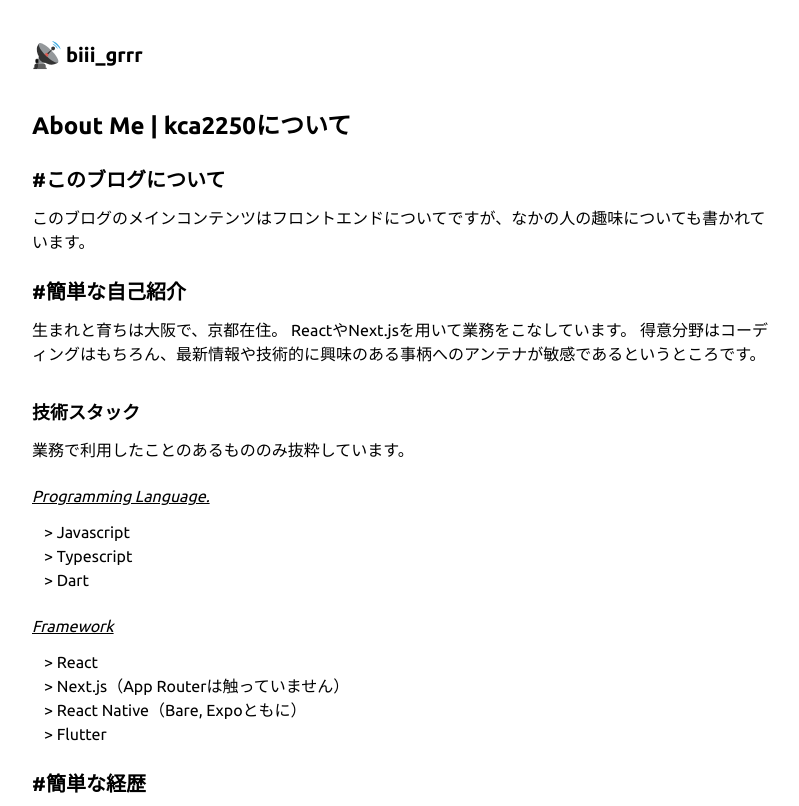
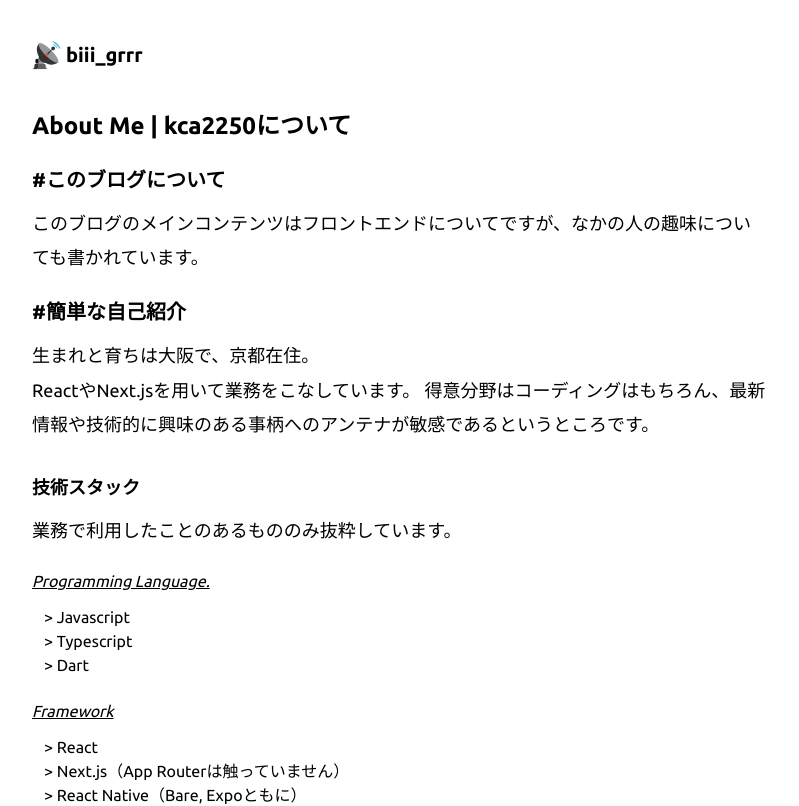
Before and after one commit to kca2250/jamstack-blog, a Next.js app: page /about in a window 1280 px wide. Shown: the top 806 px of the page, without its empty margins (240-1039 px from the left). Built offline with nearby package versions, Linux system fonts and the light colour scheme.

Commit message:
軽微な修正

```diff
--- a/src/pages/about.tsx
+++ b/src/pages/about.tsx
@@ -13,13 +13,17 @@ export default function About() {
       <article>
         <h1>About Me | kca2250について</h1>
         <h2>このブログについて</h2>
-        このブログのメインコンテンツはフロントエンドについてですが、なかの人の趣味についても書かれています。
+        <p>
+          このブログのメインコンテンツはフロントエンドについてですが、なかの人の趣味についても書かれています。
+        </p>
         <h2>簡単な自己紹介</h2>
-        生まれと育ちは大阪で、京都在住。
-        ReactやNext.jsを用いて業務をこなしています。
-        得意分野はコーディングはもちろん、最新情報や技術的に興味のある事柄へのアンテナが敏感であるというところです。
+        <p>生まれと育ちは大阪で、京都在住。</p>
+        <p>
+          ReactやNext.jsを用いて業務をこなしています。
+          得意分野はコーディングはもちろん、最新情報や技術的に興味のある事柄へのアンテナが敏感であるというところです。
+        </p>
         <h3>技術スタック</h3>
-        業務で利用したことのあるもののみ抜粋しています。
+        <p>業務で利用したことのあるもののみ抜粋しています。</p>
         <h4>Programming Language.</h4>
         <ul>
           <li>Javascript</li>
```
